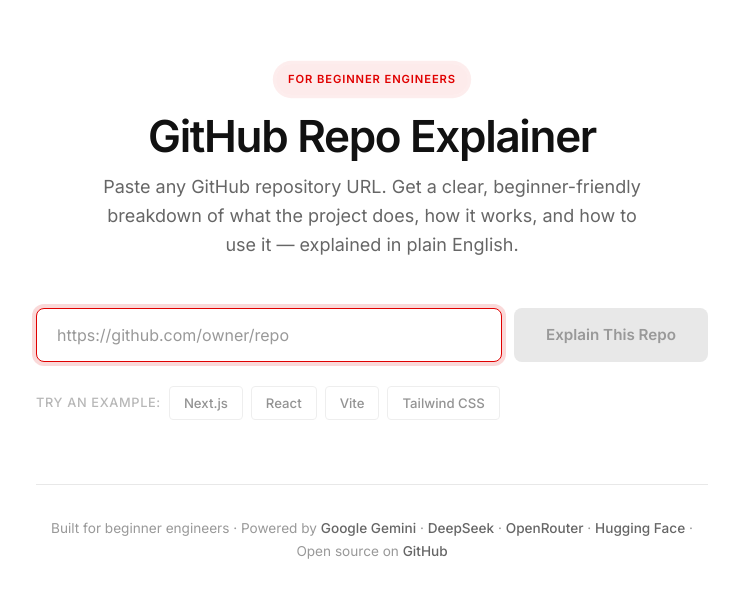
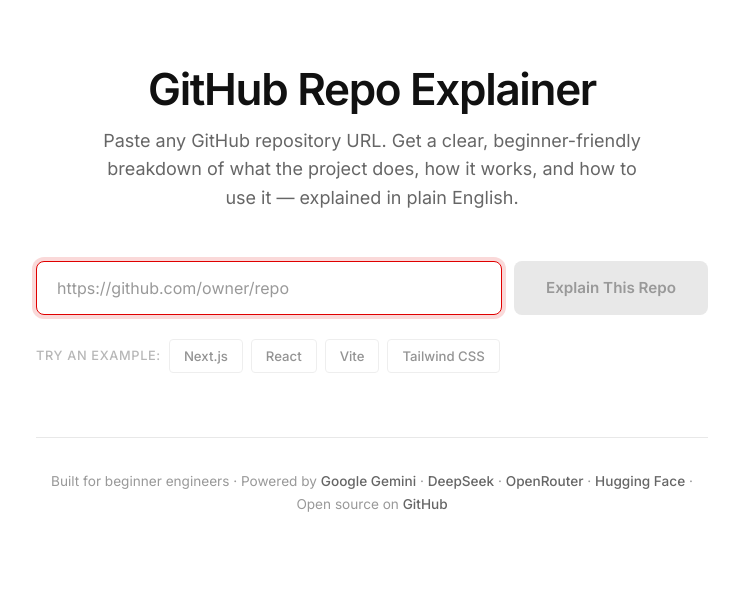
Before and after one commit to agrwl-utkarsh/mini2, a React (Vite) app: page / in a window 1280 px wide. Shown: the top 598 px of the page, without its empty margins (268-1007 px from the left). Built offline with nearby package versions, Linux system fonts and the light colour scheme.

Commit message:
Remove hero badge and result badge pills

```diff
--- a/src/App.css
+++ b/src/App.css
@@ -87,25 +87,6 @@ body {
 @keyframes fadeInUp {
   from { opacity: 0; transform: translateY(16px); }
   to { opacity: 1; transform: translateY(0); }
-}
-
-.hero-badge {
-  display: inline-block;
-  font-size: 0.7rem;
-  font-weight: 600;
-  letter-spacing: 0.08em;
-  text-transform: uppercase;
-  color: var(--color-accent);
-  background: var(--color-accent-light);
-  padding: 0.35rem 0.75rem;
-  border-radius: 999px;
-  margin-bottom: 1rem;
-  animation: pulse 2s ease-in-out infinite;
-}
-
-@keyframes pulse {
-  0%, 100% { box-shadow: 0 0 0 0 var(--color-accent-focus); }
-  50% { box-shadow: 0 0 0 6px transparent; }
 }
 
 .hero h1 {
@@ -363,17 +344,6 @@ body {
   color: var(--color-text);
 }
 
-.result-badge {
-  font-size: 0.65rem;
-  font-weight: 600;
-  letter-spacing: 0.06em;
-  text-transform: uppercase;
-  color: var(--color-accent);
-  background: var(--color-accent-light);
-  padding: 0.25rem 0.625rem;
-  border-radius: 999px;
-}
-
 .explanation {
   line-height: 1.8;
   white-space: pre-wrap;
--- a/src/App.jsx
+++ b/src/App.jsx
@@ -43,7 +43,6 @@ function App() {
   return (
     <div className="container">
       <header className="hero">
-        <div className="hero-badge">For Beginner Engineers</div>
         <h1>GitHub Repo Explainer</h1>
         <p className="subtitle">Paste any GitHub repository URL. Get a clear, beginner-friendly breakdown of what the project does, how it works, and how to use it — explained in plain English.</p>
       </header>
@@ -104,7 +103,6 @@ function App() {
         <article className="result" tabIndex="-1">
           <header className="result-header">
             <h2>Repository Breakdown</h2>
-            <span className="result-badge">AI Generated</span>
           </header>
           <div className="explanation">{explanation}</div>
         </article>
```
Also changed, not shown: api/analyze.js (+11 -23 lines).
